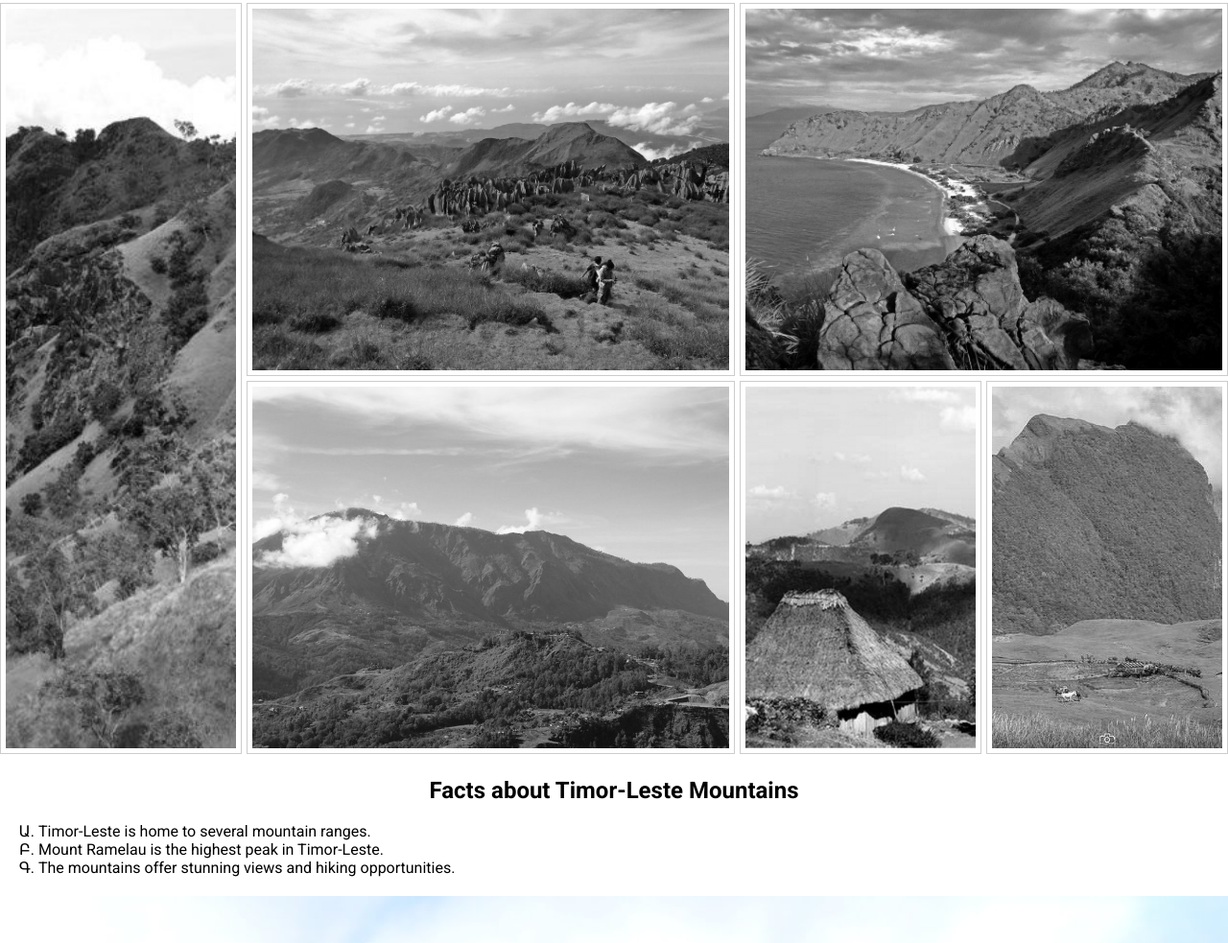
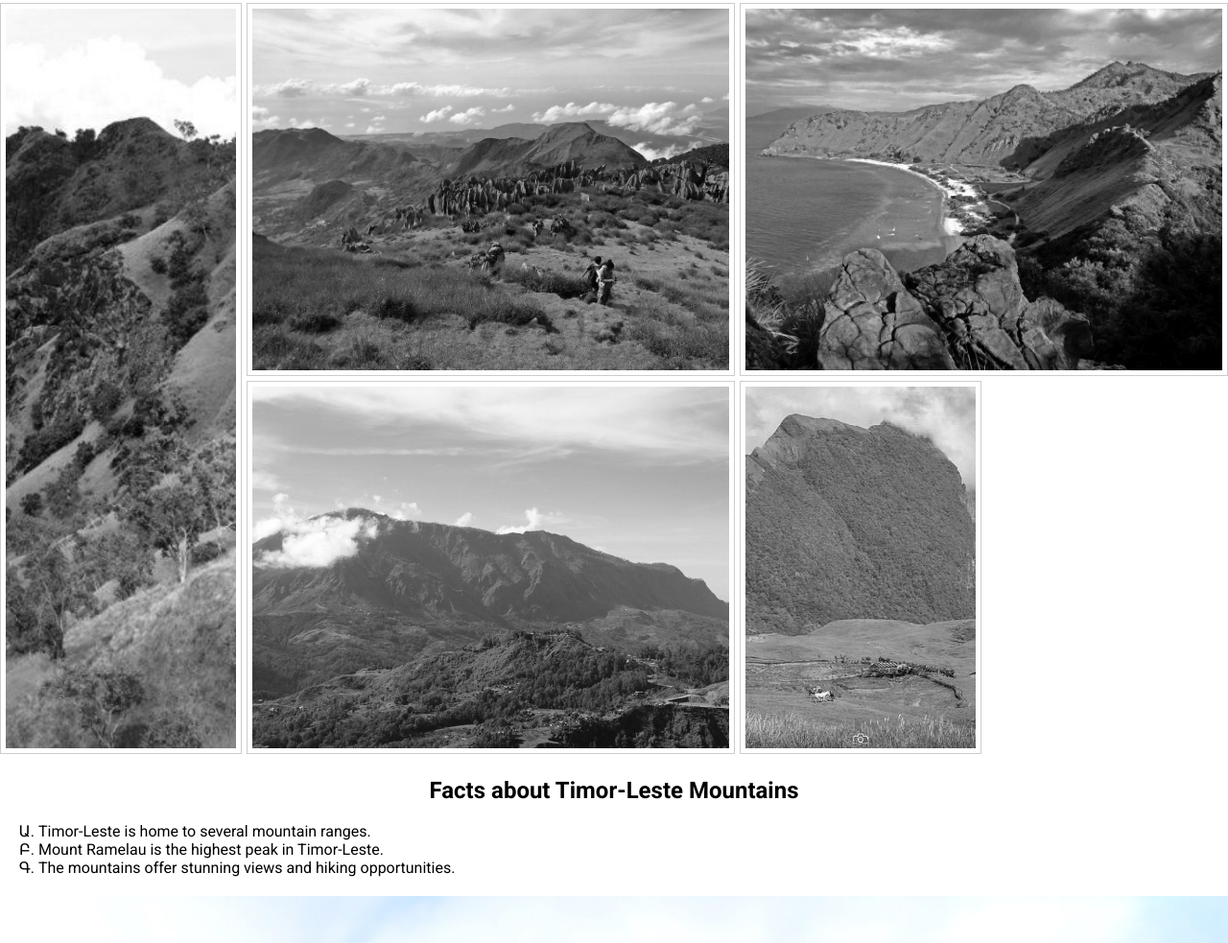
Before and after one commit to RevoU-FSSE-4/module-2-felixmanuelreis, a plain HTML site: page index.html in a window 1280 px wide. Shown: the part 492-1475 px from the top of the page at 96% size. Drawn offline with Linux system fonts and the light colour scheme.

Commit message:
another last modification on grid

```diff
--- a/index.html
+++ b/index.html
@@ -55,9 +55,9 @@
                     <div class="mountain-photo-item" id="item-4">
                         <img src="images/mountain_4.jpg" alt="Mountain 4" />
                     </div>
-                    <div class="mountain-photo-item" id="item-5">
+                    <!---div class="mountain-photo-item" id="item-5">
                         <img src="images/mountain_5.jpg" alt="Mountain 5" />
-                    </div>
+                    </div-->
                     <div class="mountain-photo-item" id="item-7">
                         <img src="images/mountain_7.jpg" alt="Mountain 7" />
                     </div>
--- a/styles.css
+++ b/styles.css
@@ -126,10 +126,10 @@ h2 {
     grid-column-end: span 1;
 }
 
-#item-5 {
+/*#item-5 {
     grid-column-end: span 1;
     grid-row-end: span 1;
-}
+}*/
 
 /* Form Styles */
 fieldset {
```
